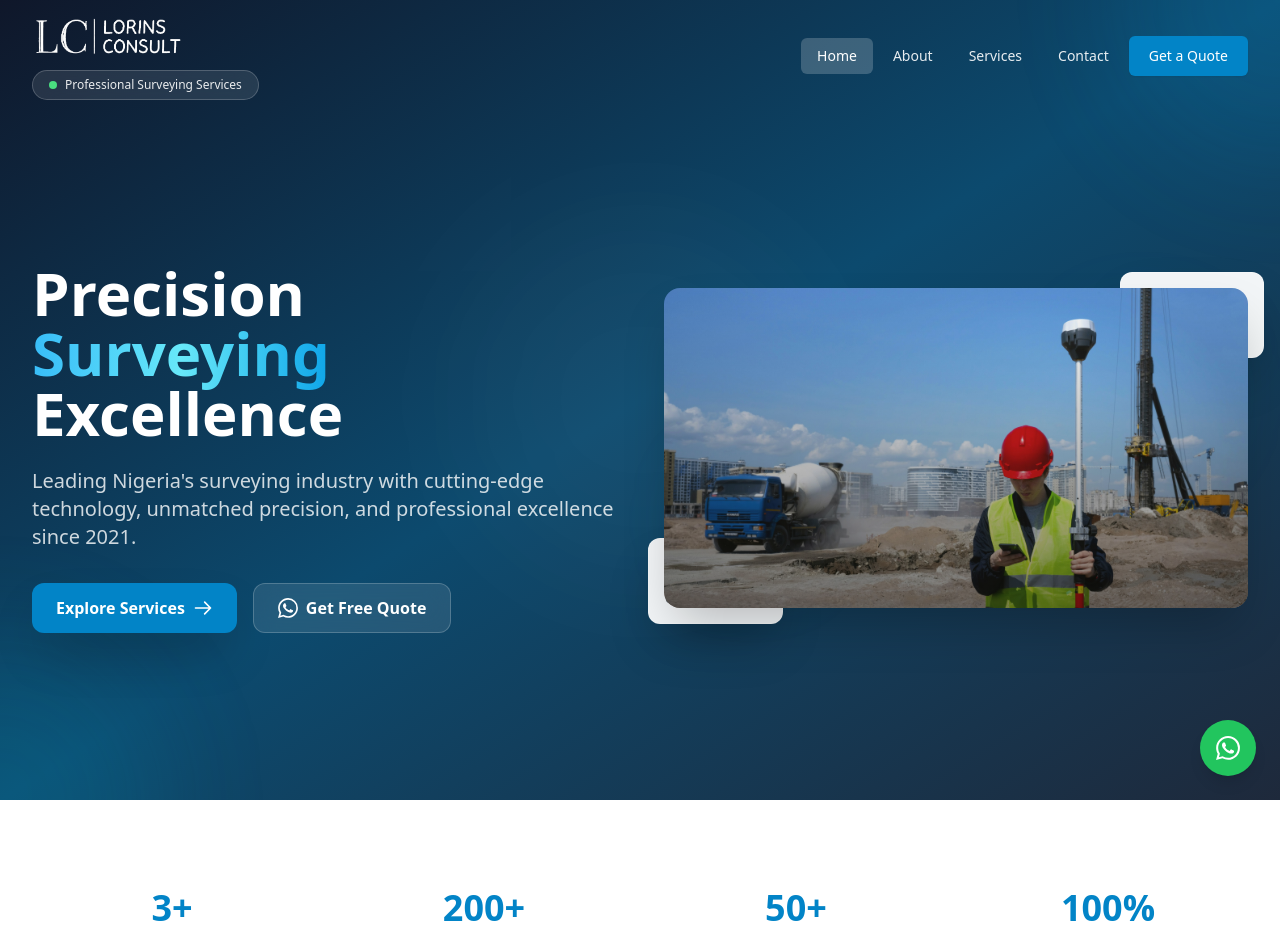
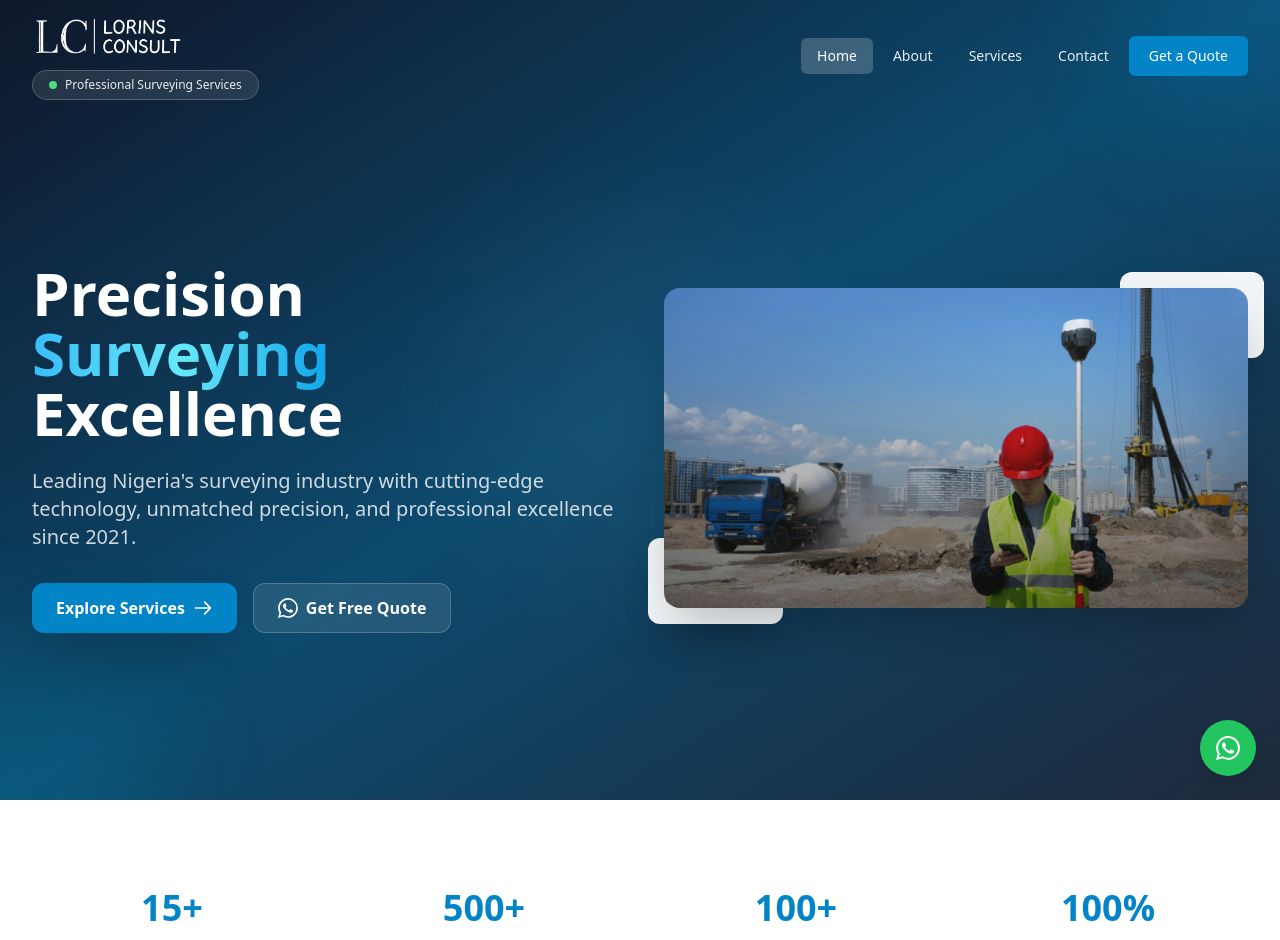
Before and after one commit to Johntizzyy/Lorins-Consults, a React (Vite) app: page / in a window 1280 px wide. Shown: the top 940 px of the page. Built offline with nearby package versions, Linux system fonts and the light colour scheme.

Commit message:
modified the companys stats

```diff
--- a/src/pages/About.jsx
+++ b/src/pages/About.jsx
@@ -208,15 +208,15 @@ const About = () => {
               </p>
               <div className="flex flex-wrap gap-4 mt-8">
                 <div className="bg-gray-50 p-5 rounded-lg text-center w-40">
-                  <div className="text-4xl font-bold text-blue-600">3+</div>
+                  <div className="text-4xl font-bold text-blue-600">15+</div>
                   <div className="text-gray-600">Years of Excellence</div>
                 </div>
                 <div className="bg-gray-50 p-5 rounded-lg text-center w-40">
-                  <div className="text-4xl font-bold text-blue-600">200+</div>
+                  <div className="text-4xl font-bold text-blue-600">500+</div>
                   <div className="text-gray-600">Projects Completed</div>
                 </div>
                 <div className="bg-gray-50 p-5 rounded-lg text-center w-40">
-                  <div className="text-4xl font-bold text-blue-600">10+</div>
+                  <div className="text-4xl font-bold text-blue-600">20+</div>
                   <div className="text-gray-600">Expert Team Members</div>
                 </div>
               </div>
--- a/src/pages/Home.jsx
+++ b/src/pages/Home.jsx
@@ -3,7 +3,6 @@ import { Link } from "react-router-dom";
 import topographyImg from "../assets/topography.jpg";
 import cadastrial from "../assets/cadastrial.jpg";
 import engineering from "../assets/engineering.jpg";
-import agm from "../assets/lc-img-2.jpg";
 import siteImage1 from "../assets/site-image-1.jpg";
 import siteImage2 from "../assets/site-img-2.jpg";
 import siteImage3 from "../assets/site-img-3.jpg";
@@ -101,9 +100,9 @@ const Home = () => {
   ];
 
   const stats = [
-    { number: "3+", label: "Years of Excellence", icon: "" },
-    { number: "200+", label: "Projects Completed", icon: "" },
-    { number: "50+", label: "Corporate Clients", icon: "" },
+    { number: "15+", label: "Years of Excellence", icon: "" },
+    { number: "500+", label: "Projects Completed", icon: "" },
+    { number: "100+", label: "Corporate Clients", icon: "" },
     { number: "100%", label: "Client Satisfaction", icon: "" },
   ];
 
@@ -513,7 +512,7 @@ const Home = () => {
             viewport={{ once: true }}
             className="text-center max-w-3xl mx-auto mb-16"
           >
-            <h2 className="text-4xl md:text-5xl font-bold mb-6">
+            <h2 className="text-4xl md:text-5xl font-bold mb-6 text-blue-300">
               Client Reviews
             </h2>
             <p className="text-xl text-gray-300">
```
